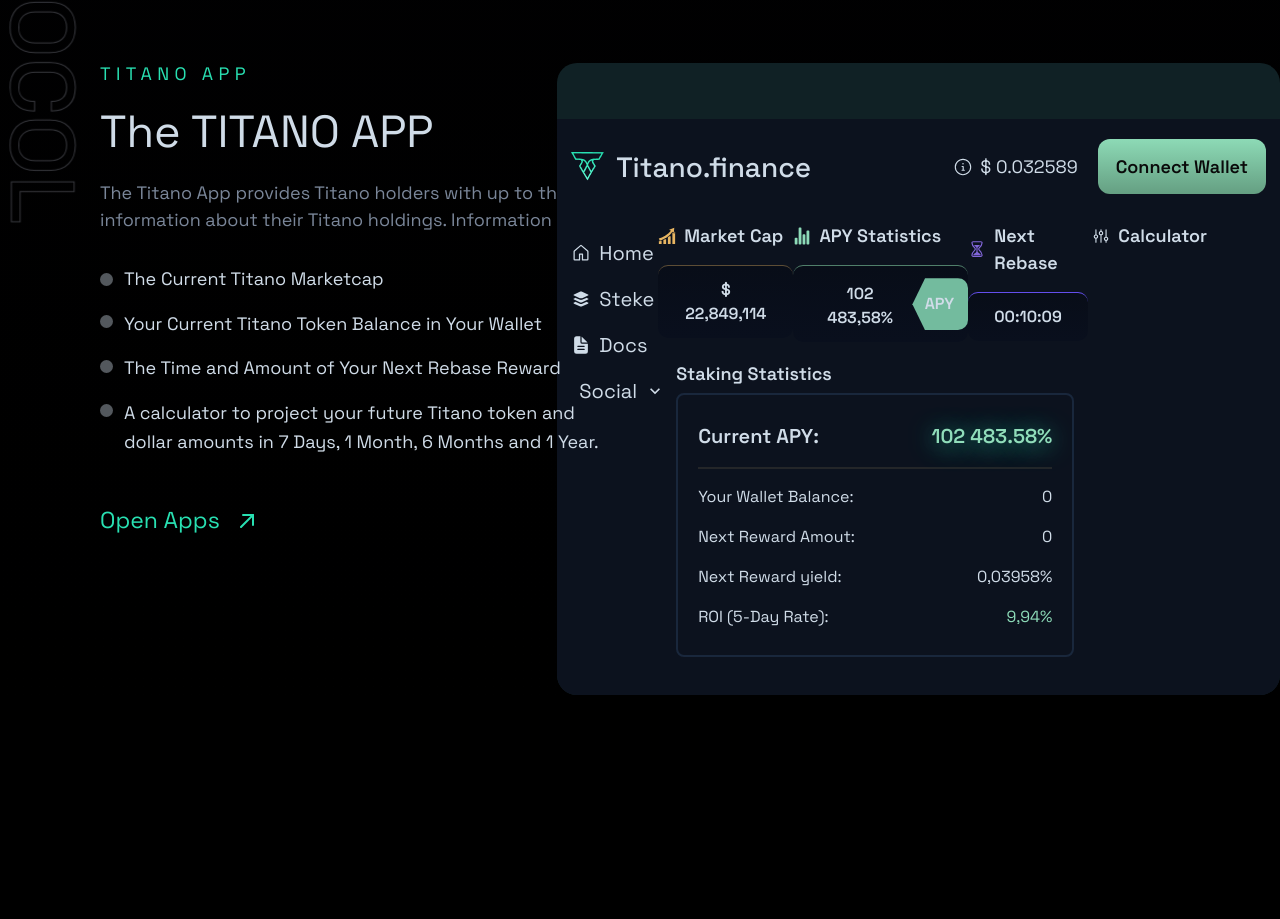
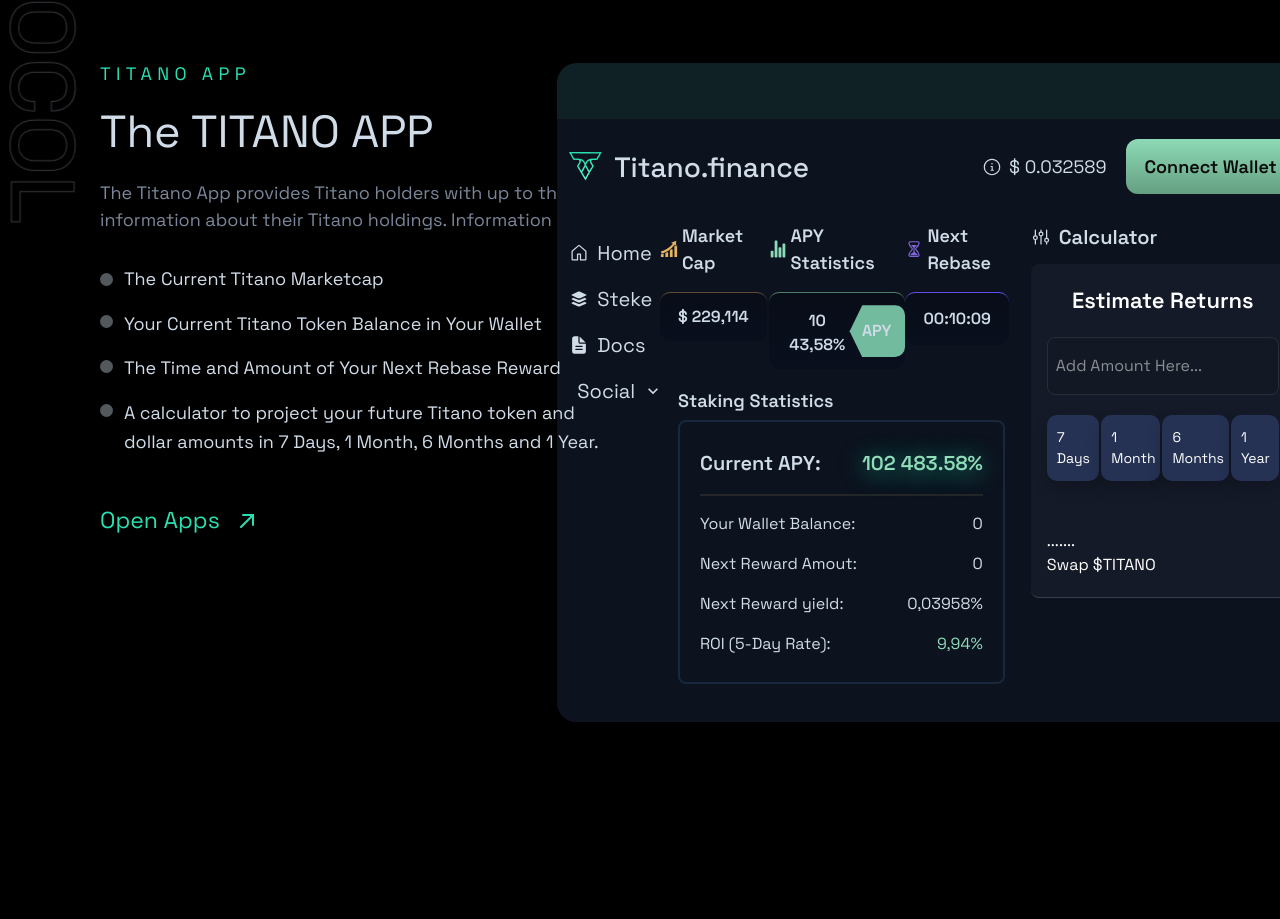
Before and after one commit to Sohan1928/titan-development, a React (Vite) app: page / in a window 1280 px wide. Shown: the part 2784-3703 px from the top of the page. Built offline with nearby package versions, Linux system fonts and the light colour scheme.

Commit message:
estimate returns box top updated

```diff
--- a/src/components/home/titanoApp/TitanoApp.tsx
+++ b/src/components/home/titanoApp/TitanoApp.tsx
@@ -92,7 +92,7 @@
                     </li>
                   </ul>
                 </div>
-                <div className="account-details w-5/8">
+                <div className="account-details w-4/8">
                   {/* top content */}
                   <div className="top-content">
                     <div className="progress-content">
@@ -102,7 +102,7 @@
                         </li>
                         <li>Market Cap</li>
                       </ul>
-                      <button>$ 22,849,114</button>
+                      <button>$ 229,114</button>
                     </div>
                     <div className="chart-content">
                       <ul>
@@ -112,7 +112,7 @@
                         <li>APY Statistics</li>
                       </ul>
                       <div className="chart-button">
-                        <button>102 483,58%</button>
+                        <button>10 43,58%</button>
                         <span>APY</span>
                       </div>
                     </div>
@@ -159,11 +159,36 @@
                   </div>
                 </div>
                 {/* calculator */}
-                <div className="calculator w-2/8">
+                <div className="calculator w-3/8">
                   <div className="title">
                     <h4>
                       <PiSliders></PiSliders>Calculator
                     </h4>
+                  </div>
+                  {/* cart content */}
+                  <div className="cart-container">
+                    <div className="cart-title">
+                      <h4>Estimate Returns</h4>
+                      <input
+                        className="title-input"
+                        type="text"
+                        placeholder="Add Amount Here..."
+                      />
+                    </div>
+                    <div className="cart-trial-btns">
+                      <ul>
+                        <li>7 Days</li>
+                        <li>1 Month</li>
+                        <li>6 Months</li>
+                        <li>1 Year</li>
+                      </ul>
+                    </div>
+                    <div className="cart-last-contents">
+                      <input type="text" />
+                      <input type="text" />
+                      <p>.......</p>
+                      <button>Swap $TITANO</button>
+                    </div>
                   </div>
                 </div>
               </div>
--- a/src/index.css
+++ b/src/index.css
@@ -392,7 +392,7 @@
 .right-content {
   background: #0c121e;
   width: 100%;
-  padding: 20px 14px;
+  padding: 20px 12px;
 }
 .titano-right-box-title {
   display: flex;
@@ -461,7 +461,7 @@
 .right-content .account-details .top-content ul {
   display: flex;
   align-items: center;
-  gap: 8px;
+  gap: 4px;
 }
 .right-content .account-details .top-content ul li {
   color: #d0dce8;
@@ -489,7 +489,7 @@
 }
 .right-content .account-details .top-content .progress-content button {
   background: linear-gradient(#080d18, #090f1d);
-  padding: 12px 26px;
+  padding: 12px 18px;
   border-radius: 10px;
   border-top: 1px solid #5d4d35;
   margin-top: 16px;
@@ -503,13 +503,12 @@
   .chart-content
   .chart-button
   button {
-  padding: 0px 0 12px 26px !important;
+  padding: 0px 0 12px 18px !important;
 }
 .right-content .account-details .top-content .chart-content .chart-button {
   display: flex;
   align-items: center;
   justify-content: space-between;
-  gap: 10px;
   background: linear-gradient(#080d18, #090f1d);
   border-radius: 10px;
   border-top: 1px solid #507f6a;
@@ -539,7 +538,7 @@
 }
 .right-content .account-details .top-content .rebase-content button {
   background: linear-gradient(#080d18, #090f1d);
-  padding: 12px 26px;
+  padding: 14px 18px;
   border-radius: 10px;
   border-top: 1px solid #634eed;
   color: #634eed;
@@ -666,11 +665,79 @@
   color: #8ddbb8;
 }
 /* -------------Calculator seciton css start */
+.right-content .main-content .calculator {
+  padding-left: 8px;
+}
 .right-content .main-content .calculator .title h4 {
   color: #d0dce8;
-  font-size: 18px;
+  font-size: 20px;
   font-weight: 600;
   display: flex;
   align-items: center;
   gap: 8px;
 }
+.right-content .main-content .calculator .cart-container {
+  background: #141a28;
+  color: white;
+  padding: 20px 16px;
+  border-radius: 8px;
+  border-bottom: 1px solid #354152;
+  height: 100%;
+  margin-top: 12px;
+}
+.right-content .main-content .calculator .cart-container .cart-title h4 {
+  font-size: 22px;
+  font-weight: 600;
+  text-align: center;
+  margin-bottom: 20px;
+}
+
+.right-content
+  .main-content
+  .calculator
+  .cart-container
+  .cart-title
+  .title-input {
+  background: #131924;
+  padding: 16px 8px;
+  border: 1px solid #262e38;
+  border-radius: 8px;
+  align-items: center;
+  width: 100%;
+  outline: none;
+}
+.right-content .main-content .calculator .cart-container .cart-trial-btns {
+  margin-top: 20px;
+}
+.right-content .main-content .calculator .cart-container .cart-trial-btns ul {
+  display: flex;
+  align-items: center;
+  justify-content: space-between;
+  gap: 2px;
+}
+.right-content
+  .main-content
+  .calculator
+  .cart-container
+  .cart-trial-btns
+  ul
+  li {
+  background: #253254;
+  padding: 12px 10px;
+  font-size: 14px;
+  border-radius: 10px;
+  cursor: pointer;
+  box-shadow: 0 8px 15px rgba(1, 1, 1, 0.2);
+  list-style: none;
+  overflow: hidden;
+}
+
+.right-content
+  .main-content
+  .calculator
+  .cart-container
+  .cart-trial-btns
+  ul
+  li:hover {
+  background: linear-gradient(#dc7d6c, #ecc070);
+}
```
